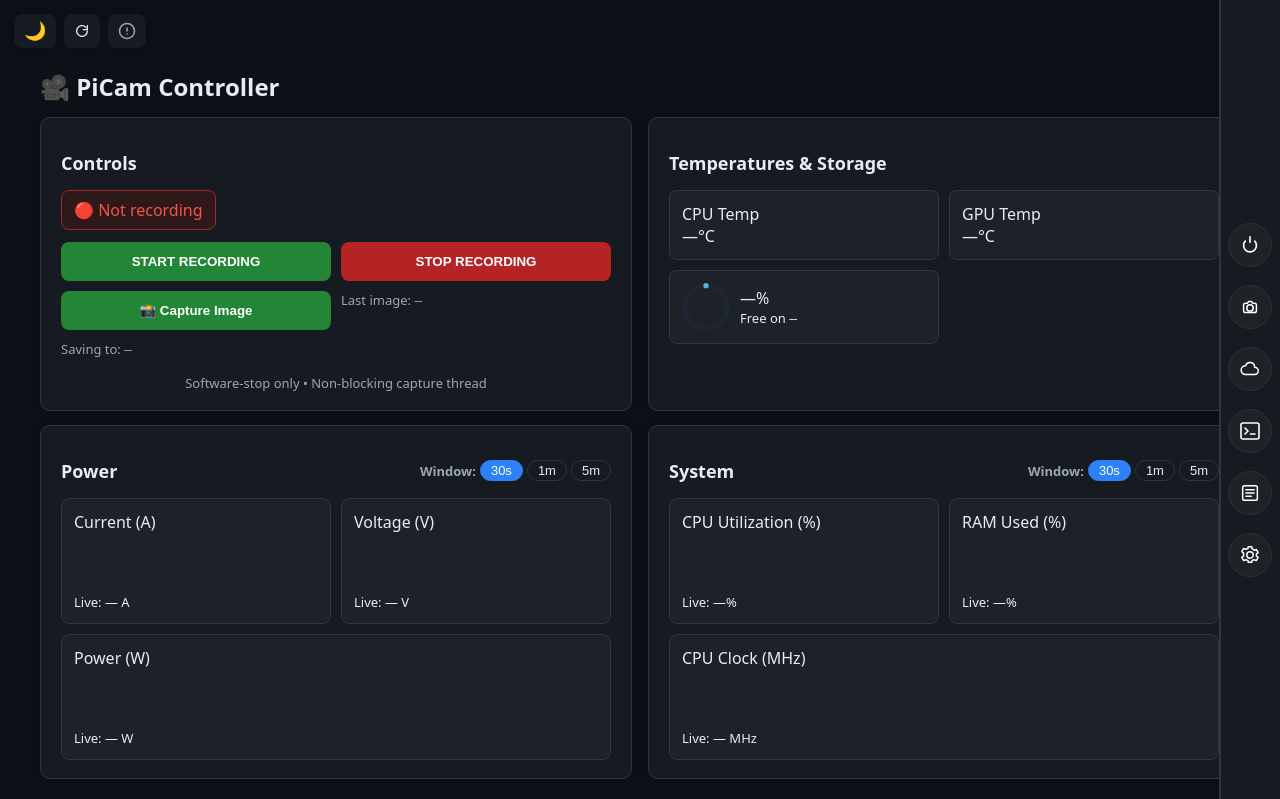
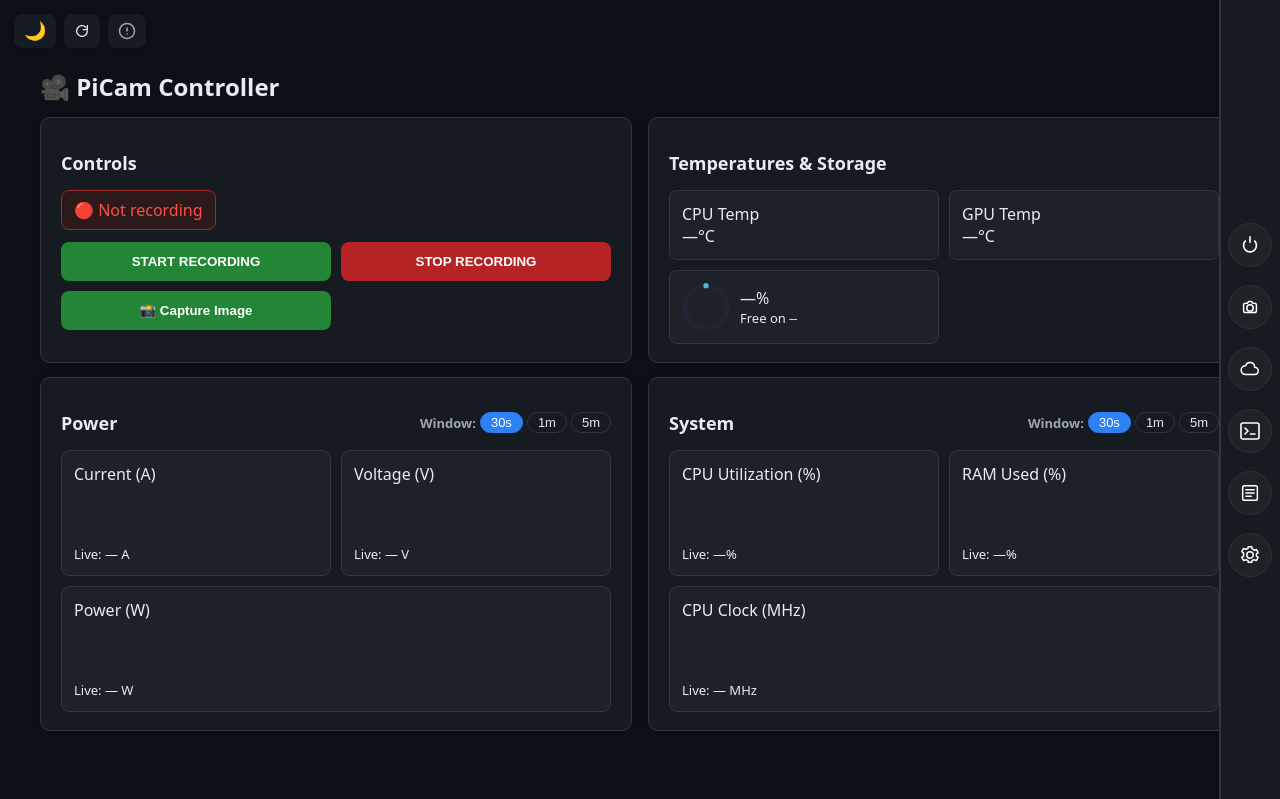
Before and after one commit to omerhalely/GoPro, a Flask app: page / in a window 1280 px wide. Shown: the top 799 px of the page. Run offline with Flask 3, Linux system fonts and the light colour scheme; data that the repository does not hold is empty; parts of the project's set-up code (start-up, migrations or seed data) failed here and were passed over.

```diff
--- a/RaspberryPi/app/templates/index.html
+++ b/RaspberryPi/app/templates/index.html
@@ -47,17 +47,7 @@
         <!-- Capture Image (NEW) -->
         <div class="grid2" style="margin-top:10px">
           <button class="btn start" onclick="captureStill()">📸 Capture Image</button>
-          <div class="muted small">
-            Last image: <span id="last_image_time" class="mono">—</span>
-            <span id="img_captured_badge" class="badge hide">Saved</span>
-          </div>
         </div>
-
-        <div class="muted small" style="margin-top:10px">
-          Saving to: <span class="mono" id="save_dir">—</span>
-        </div>
-        <pre class="muted mono" id="log"></pre>
-        <div class="footer small">Software-stop only • Non-blocking capture thread</div>
       </div>
 
       <div class="card">
--- a/RaspberryPi/static/app.js
+++ b/RaspberryPi/static/app.js
@@ -164,14 +164,46 @@ const PanelController = (() => {
 // ======================================================
 // Status / Metrics / Charts
 // ======================================================
+// Recording timer state
+let _recTimer = null;
+let _recStart = 0;
+
+function _fmtDur(sec) {
+  if (sec < 0) sec = 0;
+  const h = Math.floor(sec / 3600);
+  const m = Math.floor((sec % 3600) / 60);
+  const s = Math.floor(sec % 60);
+  return [h, m, s].map(v => String(v).padStart(2, '0')).join(':');
+}
+
+function _updateRecUI() {
+  const el = document.getElementById('status');
+  if (!el || !_recStart) return;
+  const diff = Math.floor((Date.now() / 1000) - _recStart);
+  el.innerHTML = '🟢 Recording <span class="mono">(' + _fmtDur(diff) + ')</span>';
+}
+
 function setStatus(running, sinceTs) {
   const el = document.getElementById('status');
   const cls = running ? 'ok' : 'warn';
   el.className = 'status ' + cls;
+
   if (running) {
-    const since = sinceTs ? new Date(sinceTs * 1000).toLocaleTimeString() : '—';
-    el.innerHTML = '🟢 Recording <span class="mono">(since ' + since + ')</span>';
+    if (_recStart !== sinceTs) {
+      _recStart = sinceTs;
+    }
+    // Ensure timer is running
+    if (!_recTimer) {
+      _updateRecUI();
+      _recTimer = setInterval(_updateRecUI, 1000);
+    }
   } else {
+    // Stop timer
+    if (_recTimer) {
+      clearInterval(_recTimer);
+      _recTimer = null;
+    }
+    _recStart = 0;
     el.innerHTML = '🔴 Not recording';
   }
 }
@@ -179,52 +211,33 @@ function setStatus(running, sinceTs) {
 async function refreshStatus() {
   const s = await api('/status');
   setStatus(s.running, s.started_ts);
-  document.getElementById('save_dir').textContent = s.save_dir ?? '—';
-  document.getElementById('disk_path').textContent = s.save_dir ?? '—';
+  // document.getElementById('save_dir') removed from DOM
+  const dp = document.getElementById('disk_path');
+  if (dp) dp.textContent = s.save_dir ?? '—';
 }
 
 async function startCapture() {
-  const res = await api('/start');
-  document.getElementById('log').textContent = JSON.stringify(res, null, 2);
+  await api('/start');
   refreshStatus();
 }
 
 async function stopCapture() {
-  const res = await api('/stop');
-  document.getElementById('log').textContent = JSON.stringify(res, null, 2);
+  await api('/stop');
   setTimeout(refreshStatus, 300);
 }
 
+// -------- Still capture (compact UI feedback) --------
 // -------- Still capture (compact UI feedback) --------
 async function captureStill() {
-  const logEl = document.getElementById('log');
-  const timeEl = document.getElementById('last_image_time');
-  const badgeEl = document.getElementById('img_captured_badge');
-
   try {
     const res = await fetch('/capture_image', { method: 'POST' });
     const data = await res.json();
-
     if (!res.ok || !data.ok) {
-      timeEl.textContent = '—';
-      badgeEl.textContent = 'Failed';
-      badgeEl.classList.remove('hide'); badgeEl.classList.add('warn');
-      setTimeout(() => { badgeEl.classList.add('hide'); badgeEl.classList.remove('warn'); }, 2000);
-      logEl.textContent = 'Capture failed';
-      return;
-    }
-
-    timeEl.textContent = new Date().toLocaleTimeString();
-    badgeEl.textContent = 'Saved';
-    badgeEl.classList.remove('hide');
-    setTimeout(() => badgeEl.classList.add('hide'), 1800);
-    logEl.textContent = 'Image captured successfully.';
+      console.error('Capture failed', data);
+      // Optional: alert('Capture failed');
+    }
   } catch (e) {
-    timeEl.textContent = '—';
-    badgeEl.textContent = 'Error';
-    badgeEl.classList.remove('hide'); badgeEl.classList.add('warn');
-    setTimeout(() => { badgeEl.classList.add('hide'); badgeEl.classList.remove('warn'); }, 2000);
-    logEl.textContent = 'Error: ' + e;
+    console.error('Capture error', e);
   }
 }
 
```
